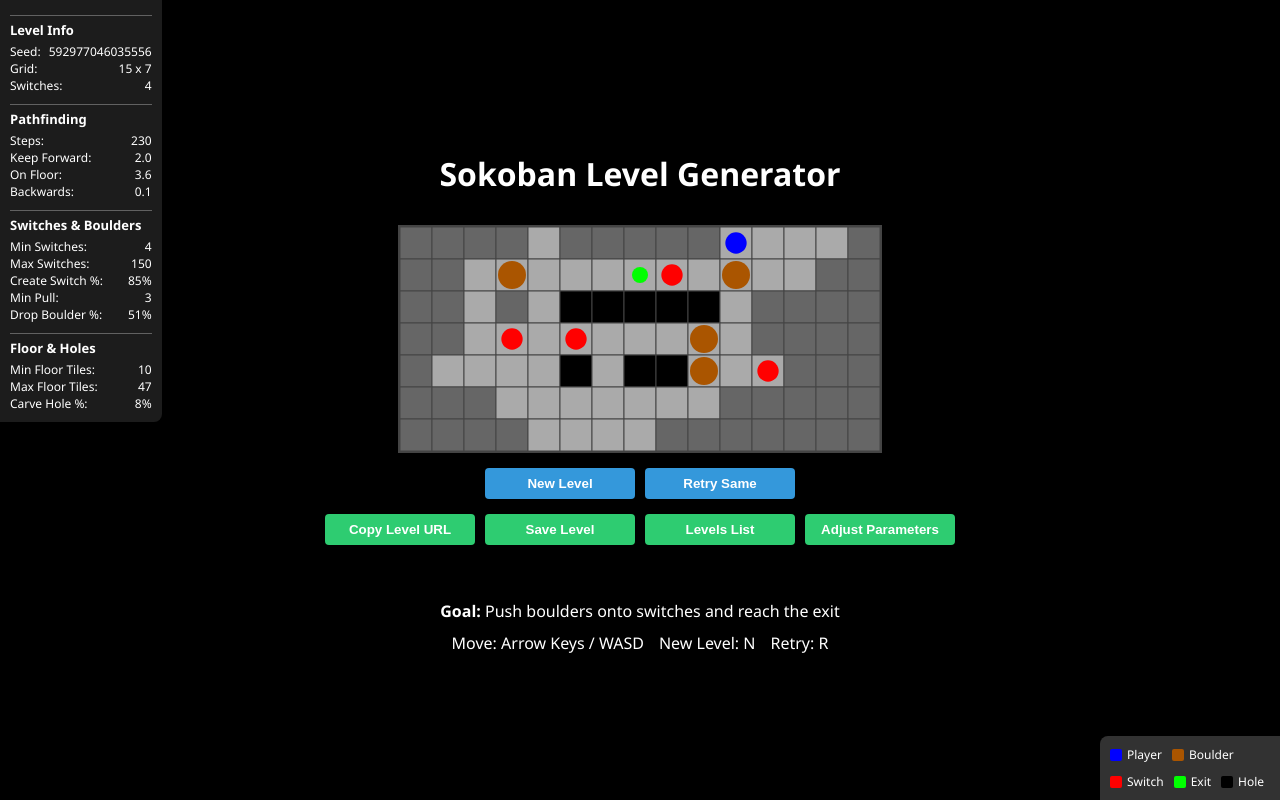
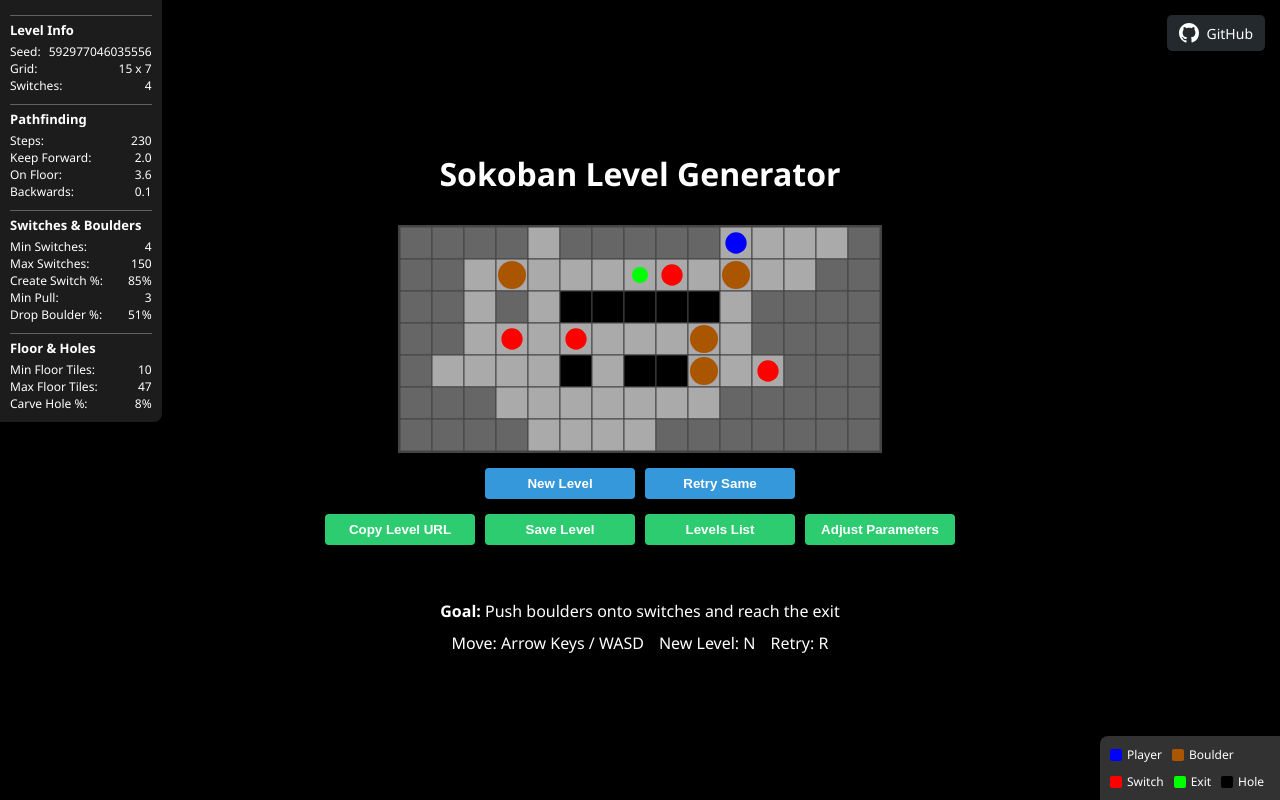
Before and after one commit to skymen/sokoban-gen, a plain HTML site: page index.html in a window 1280 px wide. Drawn offline with Linux system fonts and the light colour scheme.

Commit message:
added ref to github repo

```diff
--- a/index.html
+++ b/index.html
@@ -204,6 +204,33 @@
             opacity: 1;
         }
 
+        /* GitHub button style */
+        .github-button {
+            position: absolute;
+            top: 15px;
+            right: 15px;
+            display: flex;
+            align-items: center;
+            padding: 8px 12px;
+            background-color: #24292e;
+            color: white;
+            border: none;
+            border-radius: 5px;
+            text-decoration: none;
+            font-size: 14px;
+            transition: background-color 0.2s;
+        }
+
+        .github-button:hover {
+            background-color: #404448;
+        }
+
+        .github-button svg {
+            margin-right: 8px;
+            width: 20px;
+            height: 20px;
+        }
+
         /* Saved Levels Dialog Styles */
         dialog#savedLevelsDialog {
             padding: 25px;
@@ -452,6 +479,12 @@
     </style>
 </head>
 <body>
+    <a href="https://github.com/skymen/sokoban-gen" class="github-button" target="_blank">
+        <svg xmlns="http://www.w3.org/2000/svg" viewBox="0 0 16 16" fill="currentColor">
+            <path d="M8 0C3.58 0 0 3.58 0 8c0 3.54 2.29 6.53 5.47 7.59.4.07.55-.17.55-.38 0-.19-.01-.82-.01-1.49-2.01.37-2.53-.49-2.69-.94-.09-.23-.48-.94-.82-1.13-.28-.15-.68-.52-.01-.53.63-.01 1.08.58 1.23.82.72 1.21 1.87.87 2.33.66.07-.52.28-.87.51-1.07-1.78-.2-3.64-.89-3.64-3.95 0-.87.31-1.59.82-2.15-.08-.2-.36-1.02.08-2.12 0 0 .67-.21 2.2.82.64-.18 1.32-.27 2-.27.68 0 1.36.09 2 .27 1.53-1.04 2.2-.82 2.2-.82.44 1.1.16 1.92.08 2.12.51.56.82 1.27.82 2.15 0 3.07-1.87 3.75-3.65 3.95.29.25.54.73.54 1.48 0 1.07-.01 1.93-.01 2.2 0 .21.15.46.55.38A8.013 8.013 0 0016 8c0-4.42-3.58-8-8-8z"/>
+        </svg>
+        GitHub
+    </a>
     <h1>Sokoban Level Generator</h1>
 
     <div class="stats-panel">
```
